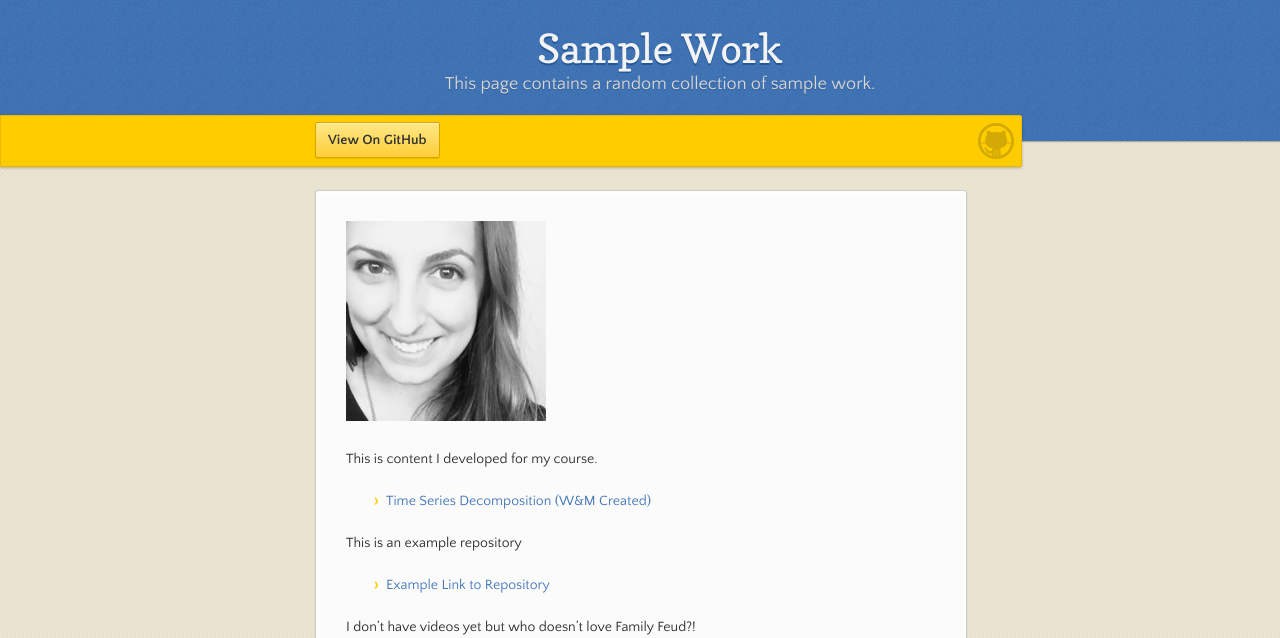
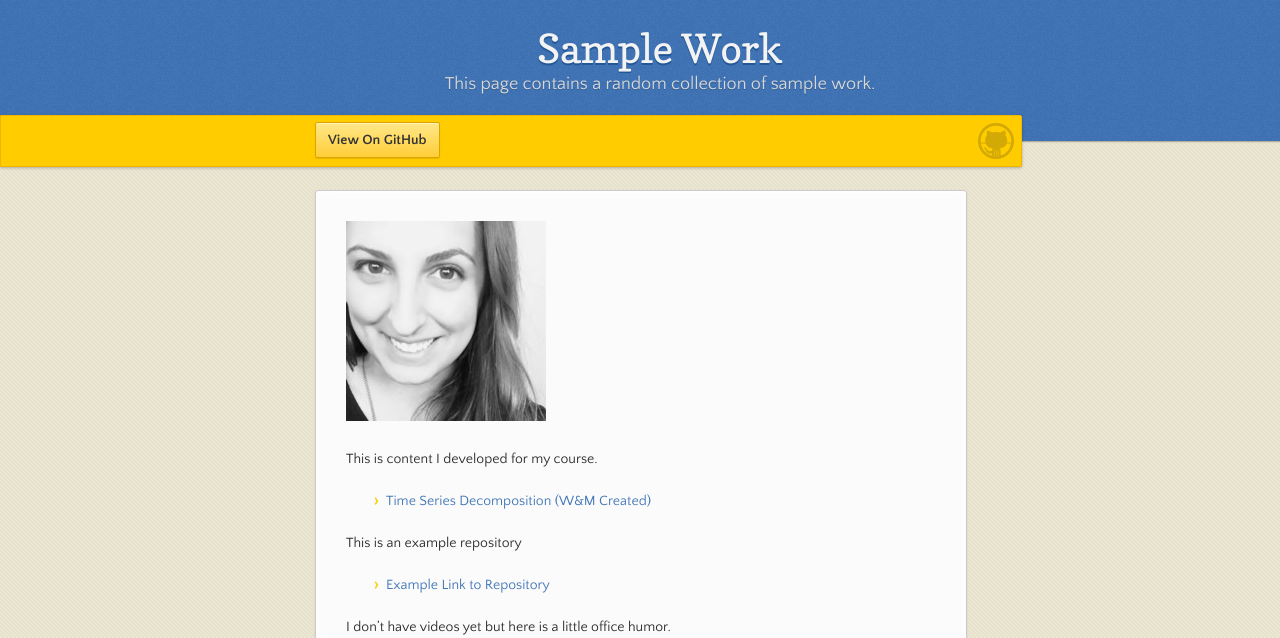
Before and after one commit to abaethke/abaethke.github.io, a Jekyll site: the page built from index.md, in a window 1280 px wide and 1056 px high. Shown: the top 638 px of the window. Built offline with Jekyll 4.4.1, drawn with Linux system fonts in a browser that asks for light colours; our own code applies the rules of GitHub Pages for plain Markdown files; grey boxes are pictures that could not be loaded.

Commit message:
Update index.md

```diff
--- a/index.md
+++ b/index.md
@@ -12,5 +12,5 @@ This is content I developed for my course.
 This is an example repository
 - [Example Link to Repository](https://github.com/abaethke/Example-Repository-Link/blob/master/index.md)
 
-I don't have videos yet but who doesn't love Family Feud?!
-[![Sorting](https://img.youtube.com/vi/Ev3sRw69RuQ/0.jpg)](http://www.youtube.com/watch?v=Ev3sRw69RuQ)
+I don't have videos yet but here is a little office humor.
+[![Sorting](https://img.youtube.com/vi/gO8N3L_aERg/0.jpg)](http://www.youtube.com/watch?v=gO8N3L_aERg)
```
